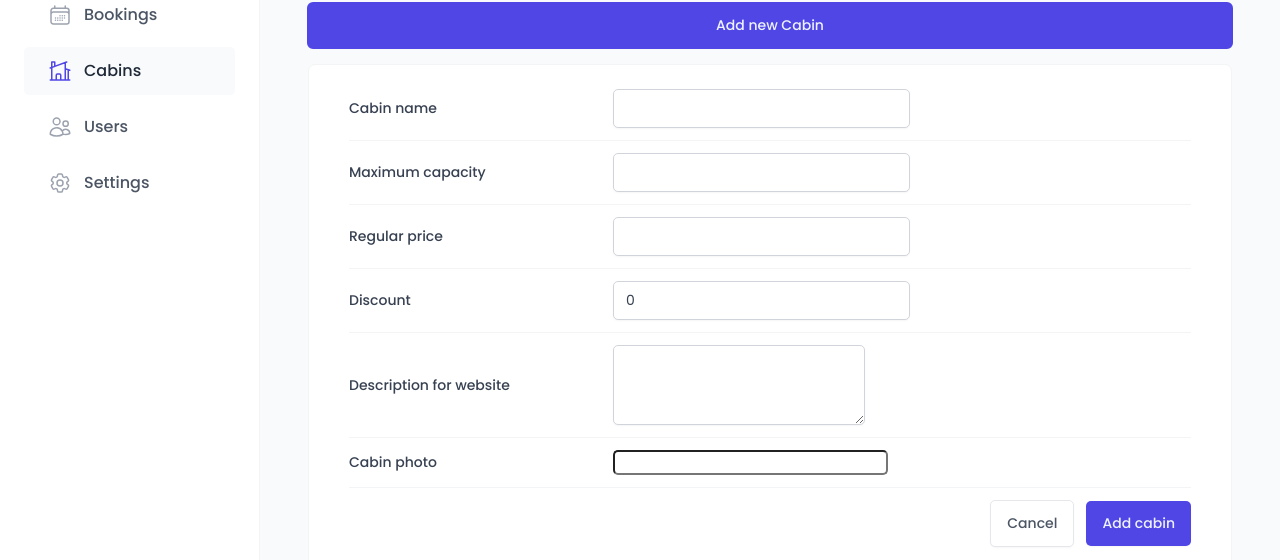
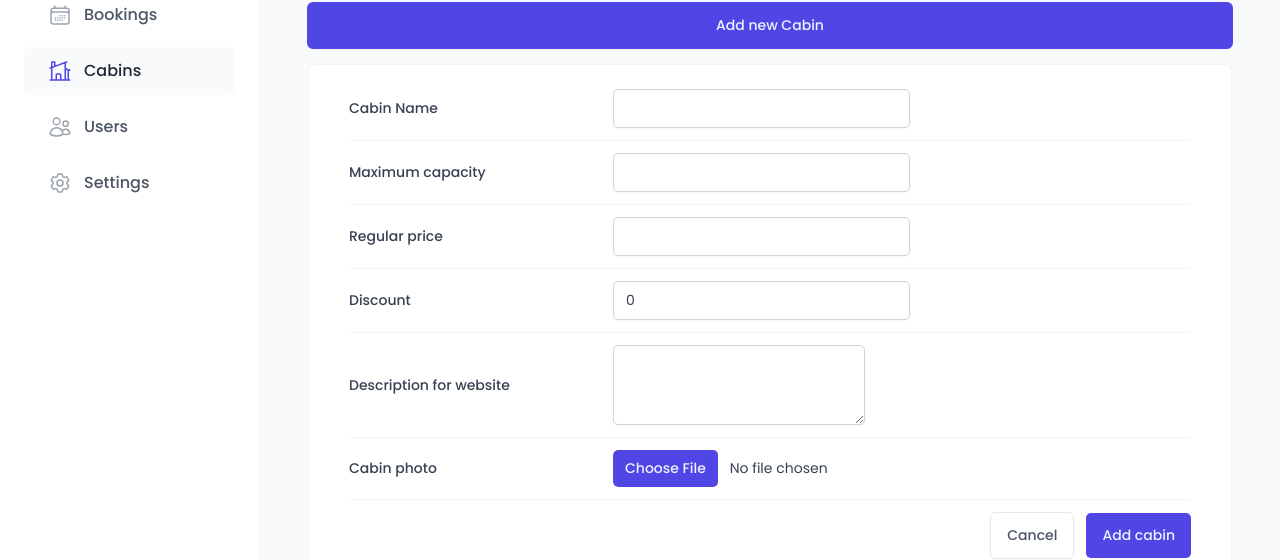
Before and after one commit to BrendanMcBryan/the-wild-oasis, a React (Vite) app: page /cabins in a window 1280 px wide. Both pictures are taken after a click on the button "Add new Cabin". Shown: the part 232-792 px from the top of the page. Built offline with nearby package versions, Linux system fonts and the light colour scheme; no server answers; the database is empty; a web font is replaced by a local one.

Commit message:
hooking up supabase image bucket

```diff
--- a/src/features/cabins/CabinTable.jsx
+++ b/src/features/cabins/CabinTable.jsx
@@ -34,11 +34,12 @@ function CabinTable() {
   const {
     isLoading,
     data: cabins,
+    // eslint-disable-next-line no-unused-vars
     error,
   } = useQuery({ queryKey: ['cabins'], queryFn: getCabins });
   // console.log(x);
   if (isLoading) return <Spinner />;
-  console.log(cabins, error);
+  // console.log(cabins, error);
   return (
     <Table role="table">
       <TableHeader role="row">
--- a/src/features/cabins/CreateCabinForm.jsx
+++ b/src/features/cabins/CreateCabinForm.jsx
@@ -1,3 +1,4 @@
+/* eslint-disable no-unused-vars */
 import toast from 'react-hot-toast';
 import styled from 'styled-components';
 
@@ -9,8 +10,9 @@ import Textarea from '../../ui/Textarea';
 import { useForm } from 'react-hook-form';
 import { useMutation, useQueryClient } from '@tanstack/react-query';
 import { createCabin } from '../../services/apiCabins';
+import FormRow from '../../ui/FormRow';
 
-const FormRow = styled.div`
+const StyledFormRow = styled.div`
   display: grid;
   align-items: center;
   grid-template-columns: 24rem 1fr 1.2fr;
@@ -37,6 +39,7 @@ const FormRow = styled.div`
   }
 `;
 
+// eslint-disable-next-line
 const Label = styled.label`
   font-weight: 500;
 `;
@@ -48,7 +51,11 @@ const Error = styled.span`
 
 function CreateCabinForm() {
   const queryClient = useQueryClient();
-  const { register, handleSubmit, reset } = useForm();
+  const { register, handleSubmit, reset, getValues, formState } = useForm();
+
+  const { errors } = formState;
+
+  // console.log(errors);
 
   const { mutate, isLoading: isCreating } = useMutation({
     mutationFn: createCabin,
@@ -61,59 +68,97 @@ function CreateCabinForm() {
   });
 
   function onSubmit(data) {
-    mutate(data);
+    mutate({ ...data, image: data.image[0] });
     // console.log(data);
   }
 
+  function onError(errors) {
+    // console.log('red', errors);
+  }
   return (
-    <Form onSubmit={handleSubmit(onSubmit)}>
-      <FormRow>
-        <Label htmlFor="name">Cabin name</Label>
-        <Input type="text" id="name" {...register('name')} />
+    <Form onSubmit={handleSubmit(onSubmit, onError)}>
+      <FormRow label="Cabin Name" error={errors?.name?.message}>
+        <Input
+          type="text"
+          id="name"
+          disabled={isCreating}
+          {...register('name', {
+            required: 'The Name field is required.',
+          })}
+        />
       </FormRow>
 
-      <FormRow>
-        <Label htmlFor="maxCapacity">Maximum capacity</Label>
-        <Input type="number" id="maxCapacity" {...register('maxCapacity')} />
+      <FormRow label="Maximum capacity" error={errors?.maxCapacity?.message}>
+        <Input
+          type="number"
+          id="maxCapacity"
+          disabled={isCreating}
+          {...register('maxCapacity', {
+            required: 'This Field is required.',
+            min: { value: 1, message: 'Capacity must be greater than 0.' },
+          })}
+        />
       </FormRow>
 
-      <FormRow>
-        <Label htmlFor="regularPrice">Regular price</Label>
-        <Input type="number" id="regularPrice" {...register('regularPrice')} />
+      <FormRow label="Regular price" error={errors?.regularPrice?.message}>
+        <Input
+          type="number"
+          id="regularPrice"
+          disabled={isCreating}
+          {...register('regularPrice', {
+            required: 'This Field is required.',
+            min: { value: 1, message: 'Price must be greater than 0.' },
+          })}
+        />
       </FormRow>
 
-      <FormRow>
-        <Label htmlFor="discount">Discount</Label>
+      <FormRow label="Discount" error={errors?.discount?.message}>
         <Input
           type="number"
           id="discount"
+          disabled={isCreating}
           defaultValue={0}
-          {...register('discount')}
+          {...register('discount', {
+            required: 'This field is required',
+            validate: (value) =>
+              value <= getValues().regularPrice ||
+              'Discount should be less than regular price',
+          })}
         />
       </FormRow>
 
-      <FormRow>
-        <Label htmlFor="description">Description for website</Label>
+      <FormRow
+        label="Description for website"
+        error={errors?.description?.message}
+      >
         <Textarea
           type="number"
           id="description"
+          disabled={isCreating}
           defaultValue=""
-          {...register('description')}
+          {...register('description', {
+            required: 'This Field is required.',
+          })}
         />
       </FormRow>
 
-      <FormRow>
-        <Label htmlFor="image">Cabin photo</Label>
-        <FileInput id="image" accept="image/*" />
+      <FormRow label="Cabin photo">
+        <FileInput
+          id="image"
+          accept="image/*"
+          {...register('image', {
+            required: 'This Field is required.',
+          })}
+        />
       </FormRow>
 
-      <FormRow>
+      <StyledFormRow>
         {/* type is an HTML attribute! */}
-        <Button variation="secondary" type="reset">
+        <Button variation="secondary" type="reset" disabled={isCreating}>
           Cancel
         </Button>
         <Button disabled={isCreating}>Add cabin</Button>
-      </FormRow>
+      </StyledFormRow>
     </Form>
   );
 }
--- a/src/services/apiCabins.js
+++ b/src/services/apiCabins.js
@@ -1,4 +1,4 @@
-import supabase from './supabase';
+import supabase, { supabaseUrl } from './supabase';
 
 export async function getCabins() {
   const { data, error } = await supabase.from('cabins').select('*');
@@ -11,15 +11,37 @@ export async function getCabins() {
 }
 
 export async function createCabin(newCabin) {
+  const imageName = `${Math.random()}-${newCabin.image.name}`.replaceAll(
+    '/',
+    ''
+  );
+
+  const imagePath = `${supabaseUrl}/storage/v1/object/public/cabin-images/${imageName}`;
+
+  // https://vrtiehbsmtydorqtqojv.supabase.co/storage/v1/object/public/cabin-images/cabin-001.jpg
+  // 1.create cabin
   const { data, error } = await supabase
     .from('cabins')
-    .insert([newCabin])
-    .select();
+    .insert([{ ...newCabin, image: imagePath }]);
 
   if (error) {
     console.log(error);
-    console.log(data);
-    throw new Error('cabins could not be created ');
+    throw new Error('Cabin could not be created ');
+  }
+
+  // 2. Upload Image
+
+  const { error: storageError } = await supabase.storage
+    .from('cabin-images')
+    .upload(imageName, newCabin.image);
+
+  // 3. delete cabin if erro in uploading image
+
+  if (storageError) {
+    await supabase.from('cabins').delete().eq('id', data.id);
+    console.log(storageError);
+
+    throw new Error('Image could not be upoloaded, cabin not created');
   }
   return data;
 }
@@ -28,7 +50,7 @@ export async function deleteCabin(id) {
   const { data, error } = await supabase.from('cabins').delete().eq('id', id);
   if (error) {
     console.log(error);
-    console.log(data);
+
     throw new Error('cabins could not be deleted');
   }
   return data;
--- a/src/services/supabase.js
+++ b/src/services/supabase.js
@@ -1,5 +1,5 @@
 import { createClient } from '@supabase/supabase-js';
-const supabaseUrl = 'https://vrtiehbsmtydorqtqojv.supabase.co';
+export const supabaseUrl = 'https://vrtiehbsmtydorqtqojv.supabase.co';
 const supabaseKey =
   'eyJhbGciOiJIUzI1NiIsInR5cCI6IkpXVCJ9.eyJpc3MiOiJzdXBhYmFzZSIsInJlZiI6InZydGllaGJzbXR5ZG9ycXRxb2p2Iiwicm9sZSI6ImFub24iLCJpYXQiOjE3MTE3NDAyNDIsImV4cCI6MjAyNzMxNjI0Mn0.uY6qGn8_7mJMQH1ZCQjiRANNiBOKGwKEOcrunHSb4sE';
 const supabase = createClient(supabaseUrl, supabaseKey);
--- a/src/ui/FileInput.jsx
+++ b/src/ui/FileInput.jsx
@@ -1,6 +1,6 @@
-import styled from "styled-components";
+import styled from 'styled-components';
 
-const FileInput = styled.input`
+const FileInput = styled.input.attrs({ type: 'file' })`
   font-size: 1.4rem;
   border-radius: var(--border-radius-sm);
 
--- /dev/null
+++ b/src/ui/FormRow.jsx
@@ -0,0 +1,50 @@
+/* eslint-disable react/prop-types */
+import styled from 'styled-components';
+
+const StyledFormRow = styled.div`
+  display: grid;
+  align-items: center;
+  grid-template-columns: 24rem 1fr 1.2fr;
+  gap: 2.4rem;
+
+  padding: 1.2rem 0;
+
+  &:first-child {
+    padding-top: 0;
+  }
+
+  &:last-child {
+    padding-bottom: 0;
+  }
+
+  &:not(:last-child) {
+    border-bottom: 1px solid var(--color-grey-100);
+  }
+
+  &:has(button) {
+    display: flex;
+    justify-content: flex-end;
+    gap: 1.2rem;
+  }
+`;
+
+const Label = styled.label`
+  font-weight: 500;
+`;
+// eslint-disable-next-line
+const Error = styled.span`
+  font-size: 1.4rem;
+  color: var(--color-red-700);
+`;
+
+function FormRow({ label, error, children }) {
+  return (
+    <StyledFormRow>
+      {label && <Label htmlFor={children.props.id}>{label}</Label>}
+      {children}
+      {error && <Error>{error}</Error>}
+    </StyledFormRow>
+  );
+}
+
+export default FormRow;
```
